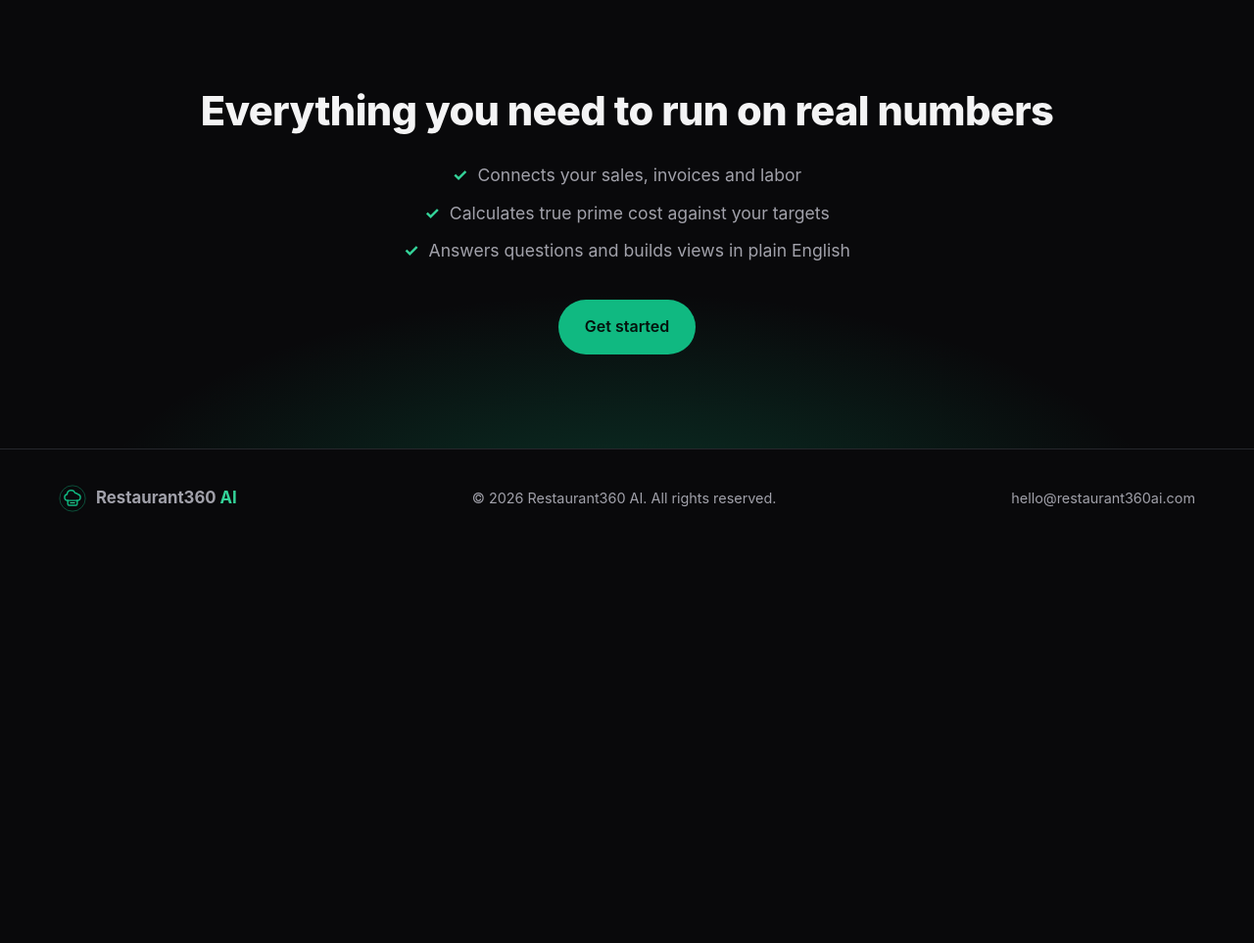
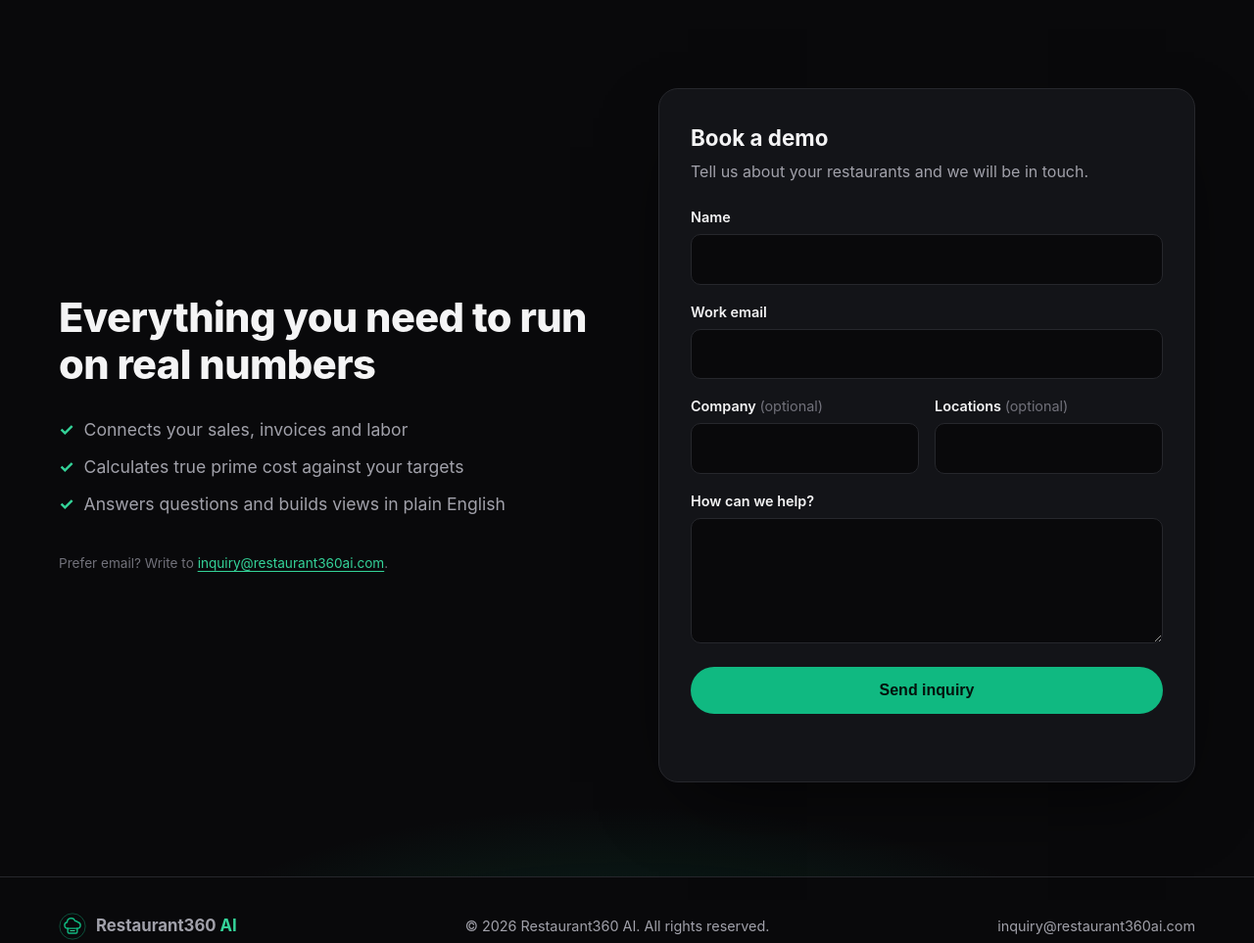
Before and after one commit to Restaurant360-AI/restaurant360-website, a plain HTML site: page index.html in a window 1280 px wide. Shown: the part 6000-6963 px from the top of the page at 98% size. Before the commit the page ends 6559 px from the top, so only its background shows below. Drawn offline with Linux system fonts and the light colour scheme.

Commit message:
Replace mailto buttons with a contact form posting to the inquiry API
Form posts JSON to https://forms.restaurant360ai.com/inquiry with a honeypot
field and an email fallback. Inbox is inquiry@restaurant360ai.com.

```diff
--- /dev/null
+++ b/contact.js
@@ -0,0 +1,44 @@
+(function () {
+  var form = document.getElementById("contact-form");
+  if (!form) return;
+  var status = document.getElementById("form-status");
+  var button = form.querySelector("button[type=submit]");
+  var fallback = "inquiry@restaurant360ai.com";
+
+  function say(text, kind) {
+    status.textContent = text;
+    status.className = "status " + (kind || "");
+  }
+
+  form.addEventListener("submit", function (e) {
+    e.preventDefault();
+    if (!form.reportValidity()) return;
+
+    var data = {};
+    new FormData(form).forEach(function (v, k) { data[k] = v; });
+
+    button.disabled = true;
+    say("Sending…");
+
+    fetch(form.action, {
+      method: "POST",
+      headers: { "Content-Type": "application/json" },
+      body: JSON.stringify(data),
+    })
+      .then(function (res) {
+        return res.json().catch(function () { return {}; }).then(function (body) { return { ok: res.ok, body: body }; });
+      })
+      .then(function (r) {
+        if (r.ok) {
+          form.reset();
+          say(r.body.message || "Thanks, we received your inquiry.", "ok");
+        } else {
+          say(r.body.error || "Something went wrong. Please email " + fallback + ".", "error");
+        }
+      })
+      .catch(function () {
+        say("We could not reach the server. Please email " + fallback + ".", "error");
+      })
+      .then(function () { button.disabled = false; });
+  });
+})();
--- a/index.html
+++ b/index.html
@@ -32,7 +32,7 @@
       <a href="#canvas">Canvas</a>
       <a href="#trust">Security</a>
     </nav>
-    <a class="btn btn-primary btn-sm" href="mailto:hello@restaurant360ai.com?subject=Restaurant360%20AI%20demo">Book a demo</a>
+    <a class="btn btn-primary btn-sm" href="#contact">Book a demo</a>
   </div>
 </header>
 
@@ -44,7 +44,7 @@
       <h1>Know your true prime cost.<br><span class="accent">Every day, not weeks after close.</span></h1>
       <p class="lead">Restaurant360 AI brings your sales, distributor invoices and real labor cost into one place, then lets you ask it questions in plain English.</p>
       <div class="cta-row">
-        <a class="btn btn-primary" href="mailto:hello@restaurant360ai.com?subject=Restaurant360%20AI%20demo">Book a demo</a>
+        <a class="btn btn-primary" href="#contact">Book a demo</a>
         <a class="btn btn-ghost" href="#platform">See how it works</a>
       </div>
       <figure class="shot hero-shot">
@@ -192,15 +192,32 @@
     </div>
   </section>
 
-  <section class="closing">
-    <div class="container">
+  <section id="contact" class="closing">
+    <div class="container contact-grid">
+      <div class="contact-copy">
         <h2>Everything you need to run on real numbers</h2>
         <ul class="closing-points">
           <li>Connects your sales, invoices and labor</li>
           <li>Calculates true prime cost against your targets</li>
           <li>Answers questions and builds views in plain English</li>
         </ul>
-      <a class="btn btn-primary" href="mailto:hello@restaurant360ai.com?subject=Restaurant360%20AI%20demo">Get started</a>
+        <p class="fine">Prefer email? Write to <a class="inline" href="mailto:inquiry@restaurant360ai.com">inquiry@restaurant360ai.com</a>.</p>
+      </div>
+
+      <form id="contact-form" class="form" action="https://forms.restaurant360ai.com/inquiry" method="post" novalidate>
+        <h3>Book a demo</h3>
+        <p class="form-sub">Tell us about your restaurants and we will be in touch.</p>
+        <div class="field"><label for="f-name">Name</label><input id="f-name" name="name" autocomplete="name" required maxlength="100"></div>
+        <div class="field"><label for="f-email">Work email</label><input id="f-email" name="email" type="email" autocomplete="email" required maxlength="254"></div>
+        <div class="row">
+          <div class="field"><label for="f-company">Company <span>(optional)</span></label><input id="f-company" name="company" autocomplete="organization" maxlength="120"></div>
+          <div class="field"><label for="f-locations">Locations <span>(optional)</span></label><input id="f-locations" name="locations" inputmode="numeric" maxlength="20"></div>
+        </div>
+        <div class="field"><label for="f-message">How can we help?</label><textarea id="f-message" name="message" rows="4" required maxlength="5000"></textarea></div>
+        <div class="hp" aria-hidden="true"><label>Leave this empty <input name="_hp_company_url" tabindex="-1" autocomplete="off"></label></div>
+        <button class="btn btn-primary" type="submit">Send inquiry</button>
+        <p id="form-status" class="status" role="status" aria-live="polite"></p>
+      </form>
     </div>
   </section>
 
@@ -210,9 +227,10 @@
   <div class="container foot">
     <a class="brand" href="#top"><img src="assets/logo.svg" alt="" width="28" height="28"><span>Restaurant360 <b>AI</b></span></a>
     <p>© 2026 Restaurant360 AI. All rights reserved.</p>
-    <a href="mailto:hello@restaurant360ai.com">hello@restaurant360ai.com</a>
+    <a href="mailto:inquiry@restaurant360ai.com">inquiry@restaurant360ai.com</a>
   </div>
 </footer>
 
+<script src="contact.js" defer></script>
 </body>
 </html>
--- a/styles.css
+++ b/styles.css
@@ -170,3 +170,29 @@ a.card:hover { border-color: var(--brand); transform: translateY(-3px); }
   html { scroll-behavior: auto; }
   .btn, .card { transition: none; }
 }
+
+/* contact form */
+.contact-grid { display: grid; grid-template-columns: 1fr 1fr; gap: 64px; align-items: center; text-align: left; }
+.contact-copy .closing-points { margin-left: 0; }
+.inline { color: var(--brand-2); text-decoration: underline; text-underline-offset: 3px; }
+.form { padding: 32px; background: var(--card); border: 1px solid var(--line); border-radius: 20px; box-shadow: 0 30px 80px -30px rgba(0, 0, 0, .8); }
+.form h3 { margin: 0 0 4px; font-size: 1.4rem; }
+.form-sub { margin: 0 0 22px; color: var(--muted); }
+.field { margin-bottom: 16px; }
+.row { display: grid; grid-template-columns: 1fr 1fr; gap: 16px; }
+.field label { display: block; margin-bottom: 6px; font-size: .9rem; font-weight: 600; }
+.field label span { color: #71717a; font-weight: 400; }
+.field input, .field textarea {
+  width: 100%; padding: 12px 14px; border-radius: 10px; border: 1px solid var(--line);
+  background: var(--bg); color: var(--fg); font: inherit;
+}
+.field textarea { resize: vertical; min-height: 110px; }
+.field input:focus-visible, .field textarea:focus-visible { outline: 2px solid var(--brand-2); outline-offset: 1px; border-color: transparent; }
+.form .btn { width: 100%; }
+.form .btn:disabled { opacity: .6; cursor: progress; transform: none; }
+.status { min-height: 1.5em; margin: 14px 0 0; font-size: .95rem; color: var(--muted); }
+.status.ok { color: var(--brand-2); }
+.status.error { color: #f87171; }
+.hp { position: absolute; left: -9999px; width: 1px; height: 1px; overflow: hidden; }
+@media (max-width: 960px) { .contact-grid { grid-template-columns: 1fr; gap: 40px; } }
+@media (max-width: 640px) { .row { grid-template-columns: 1fr; } .form { padding: 24px 20px; } }
```
Lines whose indentation alone changed are shown as unchanged.
